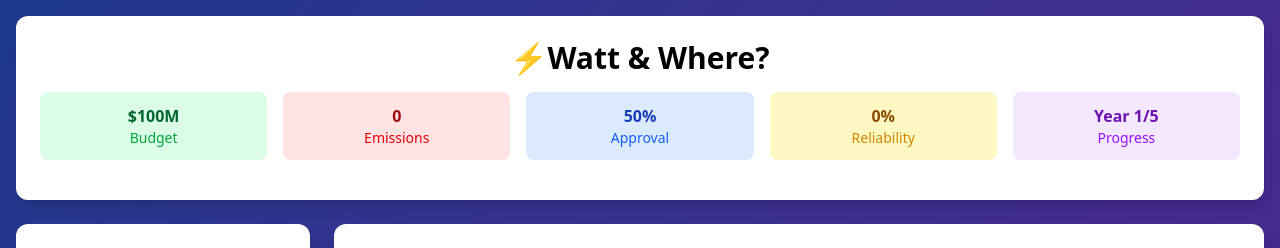
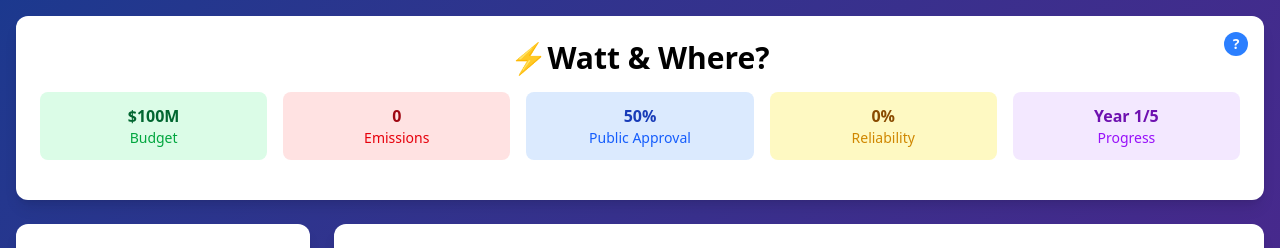
Before and after one commit to Razorbird360/WISP-A2-Energy-Grid-Game, a React (Vite) app: page / in a window 1280 px wide. Shown: the top 248 px of the page. Built offline with nearby package versions, Linux system fonts and the light colour scheme.

Commit message:
feat: add how to play tooltip

```diff
--- a/src/components/EnergyPlacementGrid.jsx
+++ b/src/components/EnergyPlacementGrid.jsx
@@ -21,9 +21,10 @@ function EnergyPlacementGrid({ grid, energySources, handleDragOver, handleDrop,
     return Object.entries(terrain.modifier).map(function([key, value]) {
       const modifier = value > 1 ? '+' : '';
       const percentage = Math.round((value - 1) * 100);
+      const displayKey = key === 'approval' ? 'public approval' : key;
       return (
         <div key={key}>
-          {key}: {modifier}{percentage}%
+          {displayKey}: {modifier}{percentage}%
         </div>
       );
     });
--- a/src/components/Header.jsx
+++ b/src/components/Header.jsx
@@ -1,9 +1,42 @@
-import React from "react";
+import React, { useState } from "react";
 
 function Header({ gameState, stats }) {
+  const [showHelp, setShowHelp] = useState(false);
+
   return (
-    <div className="bg-white rounded-xl shadow-lg p-6 mb-6">
+    <div className="bg-white rounded-xl shadow-lg p-6 mb-6 relative">
       <h1 className="text-3xl font-bold text-center mb-4">⚡Watt & Where?</h1>
+
+      <div className="absolute top-4 right-4">
+        <div
+          className="w-6 h-6 bg-blue-500 text-white rounded-full flex items-center justify-center text-sm font-bold cursor-pointer hover:bg-blue-600 transition-colors"
+          onClick={() => setShowHelp(!showHelp)}
+        >
+          ?
+        </div>
+
+        {showHelp && (
+          <div className="absolute top-8 right-0 w-80 bg-black text-white text-sm p-4 rounded-lg z-50 shadow-lg">
+            <div className="flex justify-between items-center mb-2">
+              <div className="font-bold">How to Play:</div>
+              <button
+                onClick={() => setShowHelp(false)}
+                className="text-white hover:text-gray-300 text-lg leading-none"
+              >
+                x
+              </button>
+            </div>
+            <div className="space-y-2">
+              <div>• Drag energy sources to the 5x5 grid</div>
+              <div>• Manage your $100M budget over 5 years</div>
+              <div>• Balance emissions, reliability & public approval</div>
+              <div>• Different terrains affect costs & efficiency</div>
+              <div>• Click "Next Year" to advance and face events</div>
+              <div>• Aim for high approval and low emissions!</div>
+            </div>
+          </div>
+        )}
+      </div>
 
       <div className="grid grid-cols-2 md:grid-cols-5 gap-4 mb-4">
         <div className="text-center p-3 bg-green-100 rounded-lg">
@@ -16,7 +49,7 @@ function Header({ gameState, stats }) {
         </div>
         <div className="text-center p-3 bg-blue-100 rounded-lg">
           <div className="font-bold text-blue-800">{Math.round(gameState.approval)}%</div>
-          <div className="text-sm text-blue-600">Approval</div>
+          <div className="text-sm text-blue-600">Public Approval</div>
         </div>
         <div className="text-center p-3 bg-yellow-100 rounded-lg">
           <div className="font-bold text-yellow-800">{Math.round(stats.reliability)}%</div>
--- a/src/data/gameData.js
+++ b/src/data/gameData.js
@@ -68,7 +68,7 @@ export const terrainTypes = [
   { name: "Desert", emoji: "🏜️", modifier: { solar: 1.4, hydro: 0.3 } },
   { name: "Mountains", emoji: "🏔", modifier: { hydro: 1.6, wind: 1.2 } },
   { name: "River Delta", emoji: "🐟", modifier: { hydro: 1.5, nuclear: 0.8 } },
-  { name: "Volcanic", emoji: "🌋", modifier: { geothermal: 2.0, nuclear: 0.5 } },
+  { name: "Volcanic", emoji: "🌋", modifier: { nuclear: 0.5 } },
   { name: "Suburbs", emoji: "🧱", modifier: { approval: 0.9, cost: 1.1 } },
   { name: "Camping Area", emoji: "🏕", modifier: { approval: 1.1, emissions: 0.9 } },
   { name: "Quarry", emoji: "🚧", modifier: { cost: 0.7, approval: 0.7 } },
@@ -101,7 +101,7 @@ export const events = [
   },
   {
     name: "Nuclear Scandal",
-    description: "A safety scandal affects nuclear plant approval ratings.",
+    description: "A safety scandal affects nuclear plant public approval ratings.",
     effect: { nuclear: { approval: -15 } },
     probability: 0.15
   },
```
